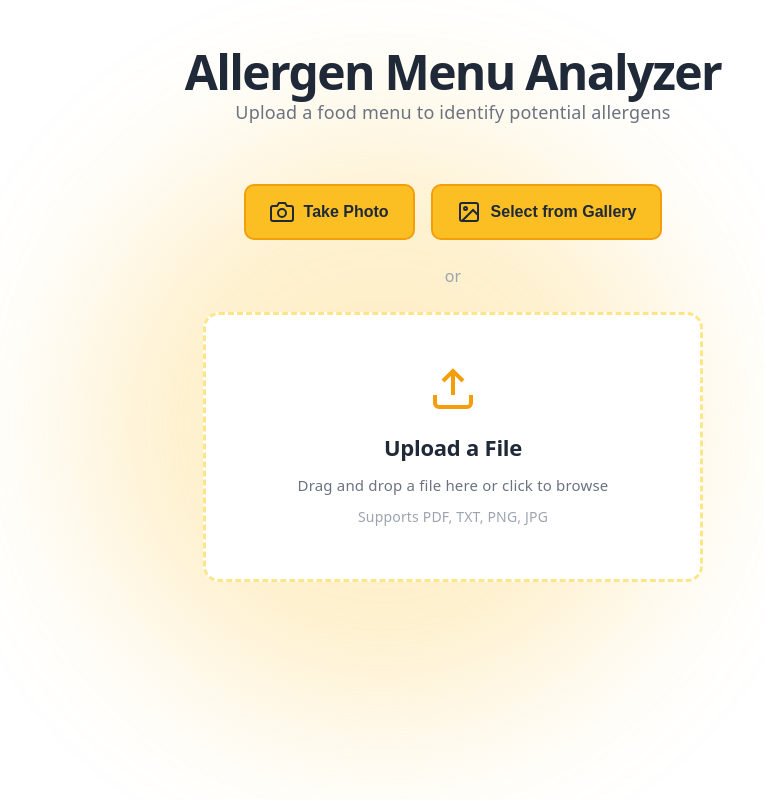
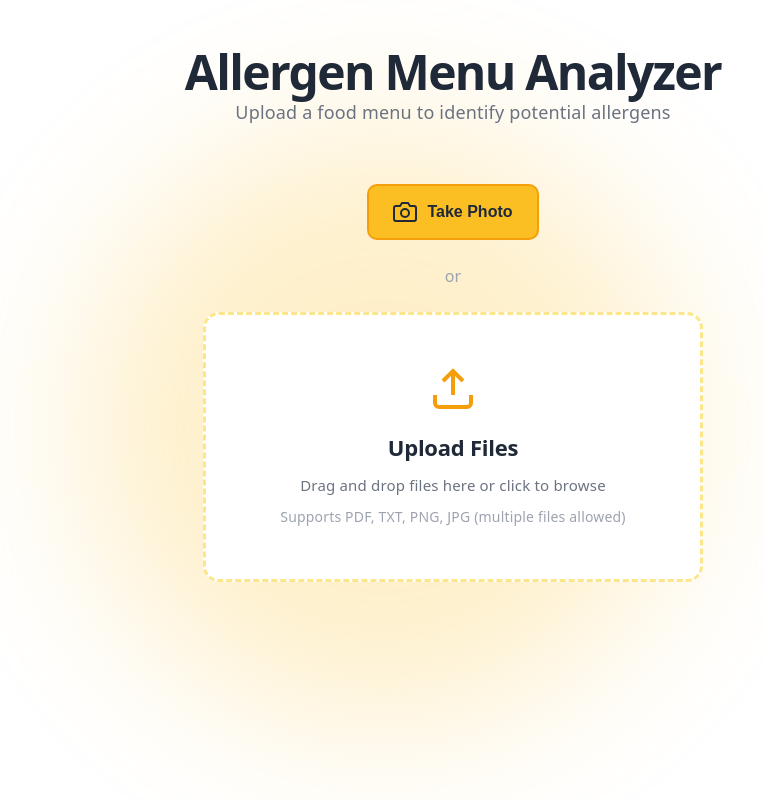
Before and after one commit to horsepaperfish/allergen-menu-analysis, a React (Vite) app: page / in a window 1280 px wide. Shown: the whole page, without its empty margins (187-951 px from the left). Built offline with nearby package versions, Linux system fonts and the light colour scheme; a web font is replaced by a local one.

Commit message:
Allow user to upload multiple photos

```diff
--- a/src/App.jsx
+++ b/src/App.jsx
@@ -7,11 +7,22 @@ function App() {
   const [analyzing, setAnalyzing] = useState(false)
   const [results, setResults] = useState(null)
   const [error, setError] = useState(null)
+  const [progress, setProgress] = useState({ current: 0, total: 0 })
 
-  const handleFileUpload = async (file) => {
+  const handleFileUpload = async (files) => {
     setAnalyzing(true)
     setError(null)
     setResults(null)
+    setProgress({ current: 0, total: files.length })
+
+    try {
+      // Process all files
+      const allAllergens = []
+      const errors = []
+
+      for (let i = 0; i < files.length; i++) {
+        const file = files[i]
+        setProgress({ current: i + 1, total: files.length })
 
         try {
           const formData = new FormData()
@@ -24,15 +35,31 @@ function App() {
 
           if (!response.ok) {
             const errorData = await response.json()
-        throw new Error(errorData.error || 'Failed to analyze menu')
+            errors.push(`${file.name}: ${errorData.error || 'Failed to analyze'}`)
+            continue
           }
 
           const data = await response.json()
-      setResults(data.allergens)
+          allAllergens.push(...data.allergens)
+        } catch (err) {
+          errors.push(`${file.name}: ${err.message}`)
+        }
+      }
+
+      if (errors.length > 0 && allAllergens.length === 0) {
+        throw new Error(errors.join(', '))
+      }
+
+      if (errors.length > 0) {
+        setError(`Some files failed: ${errors.join(', ')}`)
+      }
+
+      setResults(allAllergens)
     } catch (err) {
       setError(err.message)
     } finally {
       setAnalyzing(false)
+      setProgress({ current: 0, total: 0 })
     }
   }
 
@@ -54,7 +81,10 @@ function App() {
           {analyzing && (
             <div className="analyzing">
               <div className="spinner"></div>
-              <p>Analyzing menu for allergens...</p>
+              <p>
+                Analyzing menu for allergens...
+                {progress.total > 1 && ` (${progress.current}/${progress.total})`}
+              </p>
             </div>
           )}
 
--- a/src/components/FileUpload.jsx
+++ b/src/components/FileUpload.jsx
@@ -4,7 +4,6 @@ import './FileUpload.css'
 function FileUpload({ onFileSelect }) {
   const [isDragging, setIsDragging] = useState(false)
   const cameraInputRef = useRef(null)
-  const galleryInputRef = useRef(null)
   const fileInputRef = useRef(null)
 
   const handleDragOver = (e) => {
@@ -21,25 +20,21 @@ function FileUpload({ onFileSelect }) {
     e.preventDefault()
     setIsDragging(false)
 
-    const files = e.dataTransfer.files
+    const files = Array.from(e.dataTransfer.files)
     if (files.length > 0) {
-      onFileSelect(files[0])
+      onFileSelect(files)
     }
   }
 
   const handleFileChange = (e) => {
-    const files = e.target.files
+    const files = Array.from(e.target.files)
     if (files.length > 0) {
-      onFileSelect(files[0])
+      onFileSelect(files)
     }
   }
 
   const handleCameraClick = () => {
     cameraInputRef.current?.click()
-  }
-
-  const handleGalleryClick = () => {
-    galleryInputRef.current?.click()
   }
 
   const handleBoxClick = () => {
@@ -57,16 +52,10 @@ function FileUpload({ onFileSelect }) {
         style={{ display: 'none' }}
       />
       <input
-        ref={galleryInputRef}
-        type="file"
-        accept=".pdf,.txt,.png,.jpg,.jpeg,image/*"
-        onChange={handleFileChange}
-        style={{ display: 'none' }}
-      />
-      <input
         ref={fileInputRef}
         type="file"
         accept=".pdf,.txt,.png,.jpg,.jpeg,image/*"
+        multiple
         onChange={handleFileChange}
         style={{ display: 'none' }}
       />
@@ -78,15 +67,6 @@ function FileUpload({ onFileSelect }) {
             <circle cx="12" cy="13" r="4" />
           </svg>
           Take Photo
-        </button>
-
-        <button className="upload-btn gallery-btn" onClick={handleGalleryClick}>
-          <svg width="24" height="24" viewBox="0 0 24 24" fill="none" stroke="currentColor" strokeWidth="2">
-            <rect x="3" y="3" width="18" height="18" rx="2" ry="2" />
-            <circle cx="8.5" cy="8.5" r="1.5" />
-            <polyline points="21 15 16 10 5 21" />
-          </svg>
-          Select from Gallery
         </button>
       </div>
 
@@ -107,9 +87,9 @@ function FileUpload({ onFileSelect }) {
           </svg>
         </div>
 
-        <h2>Upload a File</h2>
-        <p className="drag-text">Drag and drop a file here or click to browse</p>
-        <p className="file-types">Supports PDF, TXT, PNG, JPG</p>
+        <h2>Upload Files</h2>
+        <p className="drag-text">Drag and drop files here or click to browse</p>
+        <p className="file-types">Supports PDF, TXT, PNG, JPG (multiple files allowed)</p>
       </div>
     </div>
   )
```
Also changed, not shown: 2 other files (tests, documents, lock files or other folders). Lines whose indentation alone changed are shown as unchanged.
